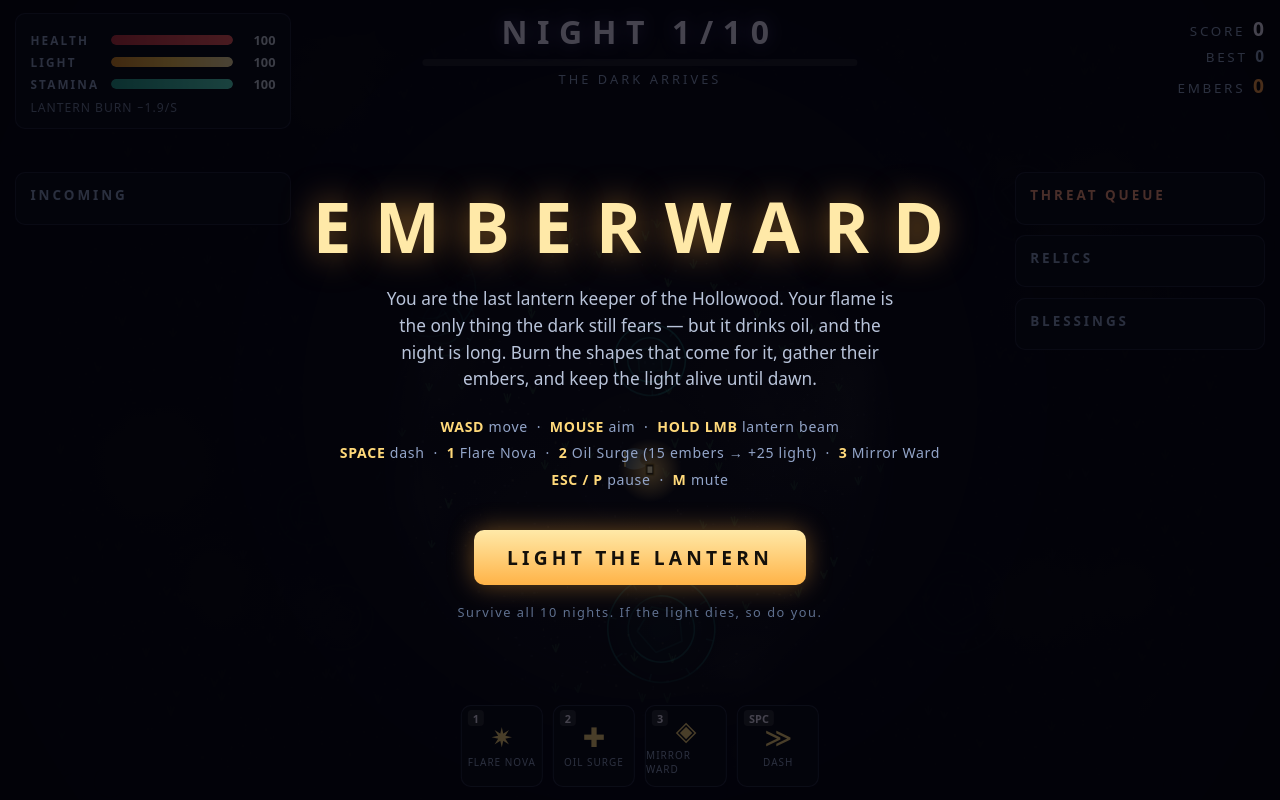
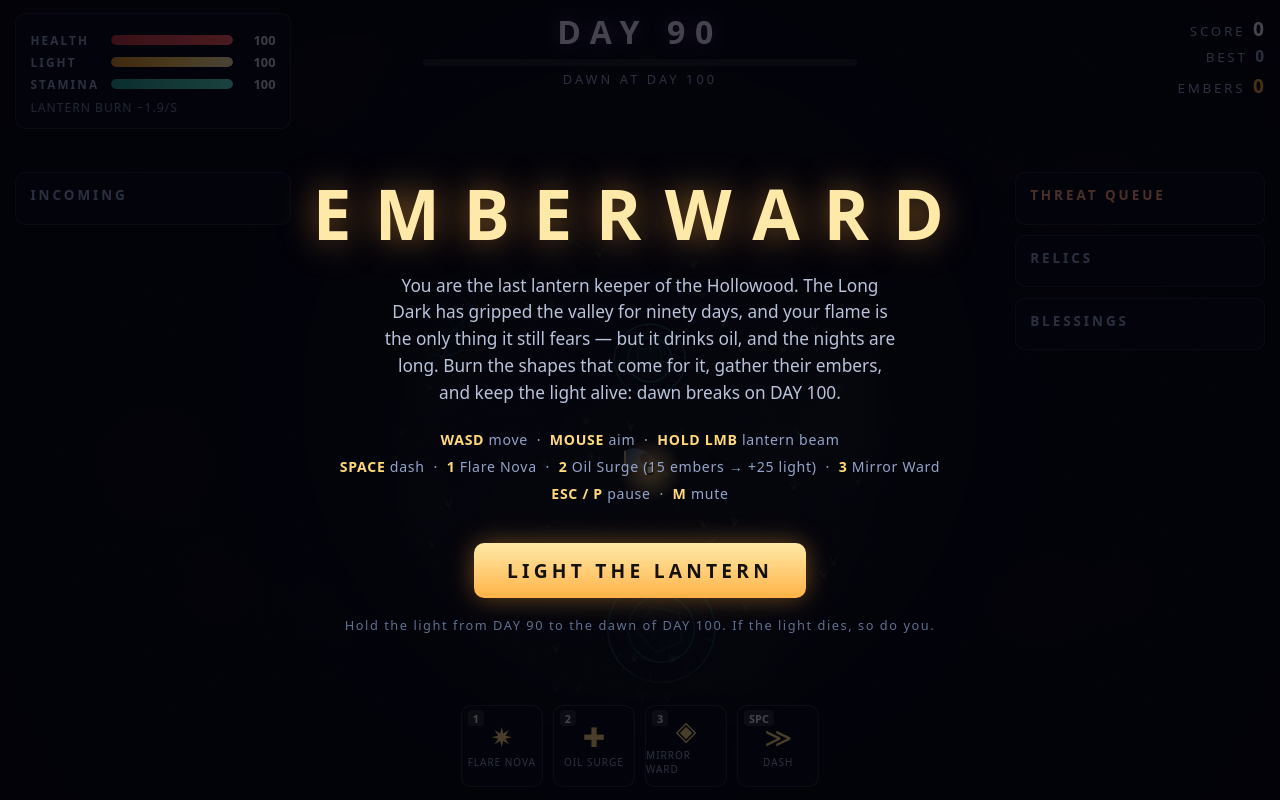
Before and after one commit to Sazharr911/best-game-r4, a plain HTML site: page game/index.html in a window 1280 px wide. Drawn offline with Linux system fonts and the light colour scheme.

Commit message:
Add files via upload

```diff
--- a/game/index.html
+++ b/game/index.html
@@ -175,9 +175,9 @@
   <canvas id="game" width="1280" height="800"></canvas>
 
   <div id="hud-night" class="hud">
-    <div id="night-label">NIGHT 1/10</div>
+    <div id="night-label">DAY 90</div>
     <div id="dawn-bar"><div id="dawn-fill"></div></div>
-    <div id="night-sub">THE DARK ARRIVES</div>
+    <div id="night-sub">DAWN AT DAY 100</div>
   </div>
 
   <div id="hud-vitals" class="hud panel">
@@ -231,16 +231,17 @@
 
   <div id="screen-title" class="overlay">
     <h1>EMBERWARD</h1>
-    <p class="story">You are the last lantern keeper of the Hollowood. Your flame is the only
-      thing the dark still fears — but it drinks oil, and the night is long. Burn the shapes
-      that come for it, gather their embers, and keep the light alive until dawn.</p>
+    <p class="story">You are the last lantern keeper of the Hollowood. The Long Dark has
+      gripped the valley for ninety days, and your flame is the only thing it still fears —
+      but it drinks oil, and the nights are long. Burn the shapes that come for it, gather
+      their embers, and keep the light alive: dawn breaks on DAY 100.</p>
     <div class="controls">
       <b>WASD</b> move &nbsp;·&nbsp; <b>MOUSE</b> aim &nbsp;·&nbsp; <b>HOLD LMB</b> lantern beam<br>
       <b>SPACE</b> dash &nbsp;·&nbsp; <b>1</b> Flare Nova &nbsp;·&nbsp; <b>2</b> Oil Surge (15 embers → +25 light) &nbsp;·&nbsp; <b>3</b> Mirror Ward<br>
       <b>ESC / P</b> pause &nbsp;·&nbsp; <b>M</b> mute
     </div>
     <button id="btn-start" class="big-btn">LIGHT THE LANTERN</button>
-    <p class="hint">Survive all 10 nights. If the light dies, so do you.</p>
+    <p class="hint">Hold the light from DAY 90 to the dawn of DAY 100. If the light dies, so do you.</p>
   </div>
 
   <div id="screen-pause" class="overlay hidden">
```
